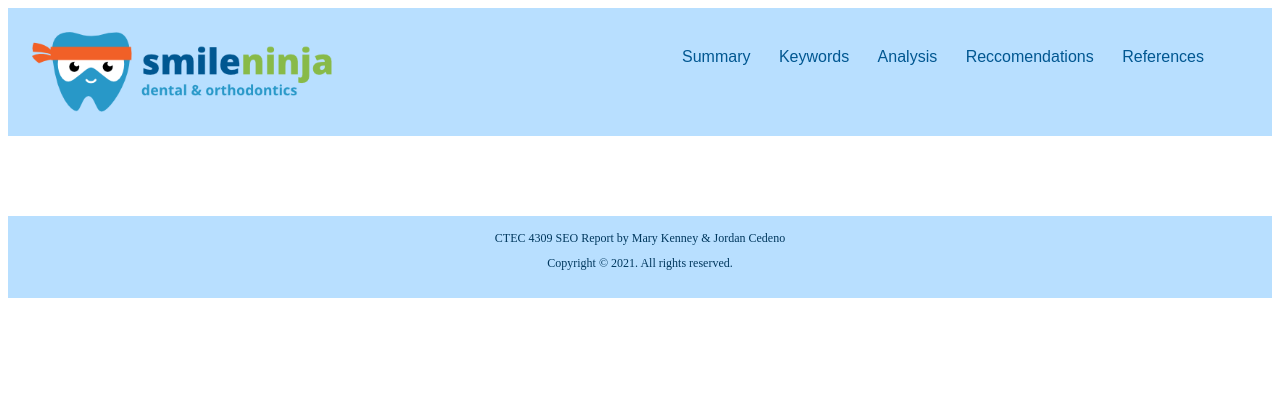
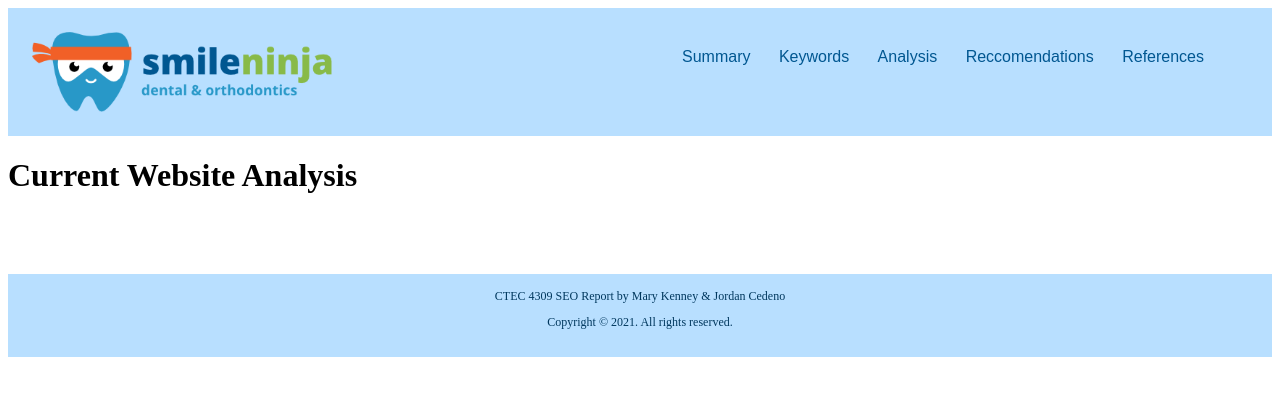
Before and after one commit to MaryKenney/SEO-Report, a plain HTML site: page analysis.html in a window 1280 px wide. Drawn offline with Linux system fonts and the light colour scheme.

Commit message:
Update analysis.html

```diff
--- a/analysis.html
+++ b/analysis.html
@@ -28,7 +28,9 @@
         </nav>
         </header>
 
-    </body>
+        <main>
+            <h1>Current Website Analysis</h1>
+        </main>
 
         <footer>
             CTEC 4309 SEO Report by Mary Kenney & Jordan Cedeno
@@ -37,5 +39,6 @@
             </p>
         </footer>
 
+    </body>
 
 </html>
```
Lines whose indentation alone changed are shown as unchanged.
